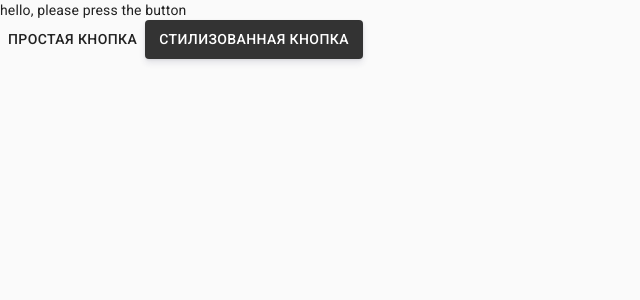
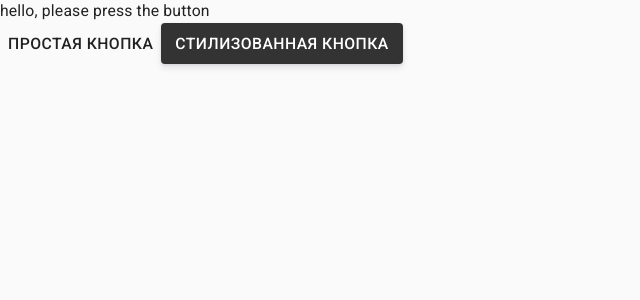
Before and after one commit to DRIMchansky/cinema-group, a Next.js app: page / in a window 1280 px wide. Shown: the top 300 px of the page, without its empty margins (0-640 px from the left). Built offline with nearby package versions, Linux system fonts and the light colour scheme.

Commit message:
Add some configs and vars

```diff
--- a/package.json
+++ b/package.json
@@ -14,7 +14,7 @@
     "styled-components": "^5.1.1"
   },
   "devDependencies": {
-    "prettier": "^2.0.5",
-    "babel-plugin-styled-components": "^1.11.1"
+    "babel-plugin-styled-components": "^1.11.1",
+    "prettier": "^2.0.5"
   }
 }
--- a/pages/_app.js
+++ b/pages/_app.js
@@ -21,6 +21,7 @@ class MyApp extends App {
       <>
         <Head>
           <meta name="viewport" content="minimum-scale=1, initial-scale=1, width=device-width" />
+          <link rel="stylesheet" href="https://fonts.googleapis.com/css?family=Roboto:300,400,500,700&display=swap" />
         </Head>
         <GlobalStyles />
         <CssBaseline />
--- a/pages/_document.js
+++ b/pages/_document.js
@@ -33,11 +33,9 @@ class MyDocument extends Document {
 
   render() {
     return (
-      <html lang="en" dir="ltr">
+      <html lang="ru">
         <Head>
           <meta charSet="utf-8" />
-          {/* Use minimum-scale=1 to enable GPU rasterization */}
-          <link rel="stylesheet" href="https://fonts.googleapis.com/css?family=Roboto:300,400,500,700&display=swap" />
         </Head>
         <body>
           <Main />
--- a/pages/index.js
+++ b/pages/index.js
@@ -8,7 +8,7 @@ export default function Home() {
   return (
     <div>
       <Head>
-        <title>Create Next App</title>
+        <title>Рублион Синема</title>
         <link rel="icon" href="/favicon.ico" />
       </Head>
       <Layout>
--- a/utils/GlobalStyles.js
+++ b/utils/GlobalStyles.js
@@ -1,5 +1,6 @@
 import { createGlobalStyle } from 'styled-components'
 import { general } from './fonts'
+import { md, xl } from './media'
 
 const GlobalStyles = createGlobalStyle`
 *,
@@ -10,6 +11,15 @@ const GlobalStyles = createGlobalStyle`
 html {
   line-height: 1.15;
   -webkit-text-size-adjust: 100%;
+  font-size: 16px;
+
+  @media(${md}) {
+    font-size: 18px;
+  }
+
+  @media(${xl}) {
+    font-size: 20px;
+  }
 }
 
 body {
--- a/utils/colors.js
+++ b/utils/colors.js
@@ -1,2 +1,4 @@
-export const primary = 'blue'
+export const primary = '#eebbc3'
 export const black = '#333'
+export const white = '#fff'
+export const background = '#232946'
--- a/utils/media.js
+++ b/utils/media.js
@@ -0,0 +1,4 @@
+export const sm = 'min-width: 600px'
+export const md = 'min-width: 960px'
+export const lg = 'min-width: 1280px'
+export const xl = 'min-width: 1920px'
--- /dev/null
+++ b/utils/shadows.js
@@ -0,0 +1,5 @@
+export const one = '0px 2px 4px rgba(37, 37, 37, 0.1)'
+export const two = '0px 4px 8px rgba(37, 37, 37, 0.1)'
+export const three = '0px 8px 16px rgba(37, 37, 37, 0.1)'
+export const four = '0px 16px 24px rgba(37, 37, 37, 0.1)'
+export const five = '0px 24px 32px rgba(37, 37, 37, 0.1)'
```
Also changed, not shown: 2 other files (tests, documents, lock files or other folders).
